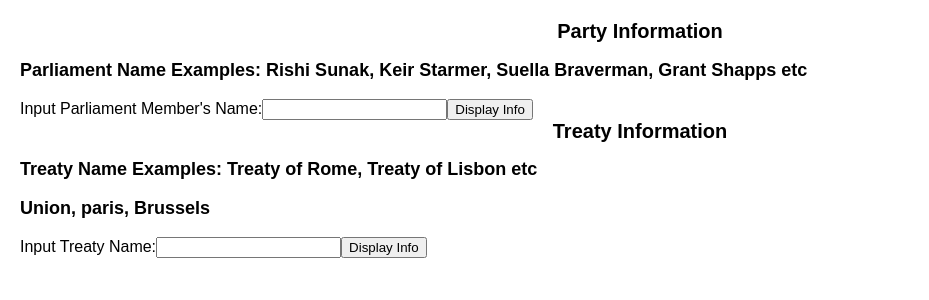
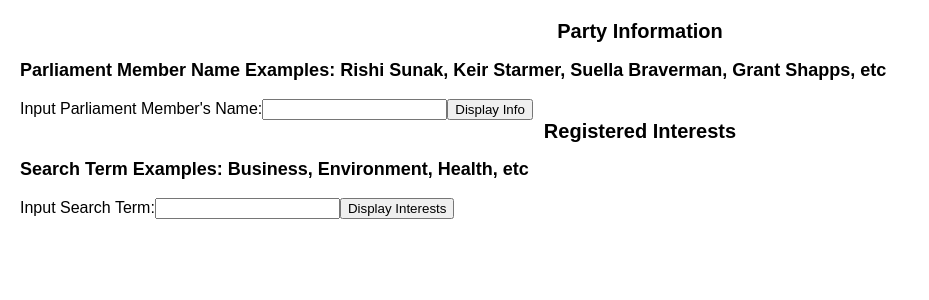
Before and after one commit to Kazi27/API-app, a React (Create React App) app in the folder src/: page /parliament in a window 1280 px wide. Shown: the top 300 px of the page, without its empty margins (0-929 px from the left). Built offline with nearby package versions, Linux system fonts and the light colour scheme.

Commit message:
wokring code

```diff
--- a/src/Parliament.js
+++ b/src/Parliament.js
@@ -1,7 +1,7 @@
 import React, { useState } from 'react';
 
 const Parliament = () => {
-  // State hooks for party member data
+  // State hooks for member data
   const [memberName, setMemberName] = useState('');
   const [fullMemberName, setFullMemberName] = useState(null);
   const [partyInfo, setPartyInfo] = useState(null);
@@ -12,37 +12,13 @@
   const [membershipStatus, setMembershipStatus] = useState(null);
   const [error, setError] = useState(null);
 
-  // State hooks for treaty data
-  const [treatyName, setTreatyName] = useState('');
-  const [treatyId, setTreatyId] = useState(null);
-  const [treatyTitle, setTreatyTitle] = useState(null);
-  const [treatyError, setTreatyError] = useState(null);
+  // State hooks for registered interests data
+  const [searchTerm, setSearchTerm] = useState('');
+  const [interests, setInterests] = useState([]);
+  const [interestsError, setInterestsError] = useState(null);
 
-  // Function to fetch treaty data from an API
-  const fetchTreatyData = async (treaty) => {
-    try {
-      const response = await fetch(`https://treaties-api.parliament.uk/api/Treaty?SearchText=${encodeURIComponent(treaty)}`);
-      const data = await response.json();
-      console.log(data); // Log the response for debugging
-
-      if (data.items && data.items.length > 0) {
-        // Assuming we are interested in the first treaty found
-        const treatyData = data.items[0].value;
-        setTreatyId(treatyData.id);
-        setTreatyTitle(treatyData.name);
-        // ... set other state variables as needed
-      } else {
-        setTreatyError('Treaty information not found.');
-      }
-    } catch (e) {
-      setTreatyError('Failed to fetch treaty information.');
-      console.error(e);
-    }
-  };
-
-
-  // Function to fetch party member data from an API
-  const fetchPartyData = async (name) => {
+  // Function to fetch member data from an API
+  const fetchMemberData = async (name) => {
     try {
       const response = await fetch(`https://members-api.parliament.uk/api/Members/Search?Name=${encodeURIComponent(name)}&skip=0&take=20`);
       const data = await response.json();
@@ -65,21 +41,38 @@
     }
   };
 
-  // Function to handle party member form submission
-  const handleSubmit = (event) => {
+  // Function to fetch registered interests data from an API
+  const fetchInterestsData = async (term) => {
+    try {
+      const response = await fetch(`https://members-api.parliament.uk/api/LordsInterests/Register?searchTerm=${encodeURIComponent(term)}`);
+      const data = await response.json();
+
+      if (data.items) {
+        setInterests(data.items);
+      } else {
+        setInterestsError('No interests found for the specified search term.');
+      }
+    } catch (e) {
+      setInterestsError('Failed to fetch interests information.');
+      console.error(e);
+    }
+  };
+
+  // Function to handle member form submission
+  const handleMemberSubmit = (event) => {
     event.preventDefault();
     resetMemberInfo();
-    fetchPartyData(memberName);
+    fetchMemberData(memberName);
   };
 
-  // Function to handle treaty form submission
-  const handleSubmitTreaty = (event) => {
+  // Function to handle registered interests form submission
+  const handleInterestsSubmit = (event) => {
     event.preventDefault();
-    resetTreatyInfo();
-    fetchTreatyData(treatyName);
+    resetInterestsInfo();
+    fetchInterestsData(searchTerm);
   };
 
-  // Function to reset party member info states
+  // Function to reset member info states
   const resetMemberInfo = () => {
     setFullMemberName(null);
     setPartyInfo(null);
@@ -91,11 +84,10 @@
     setError(null);
   };
 
-  // Function to reset treaty info states
-  const resetTreatyInfo = () => {
-    setTreatyId(null);
-    setTreatyTitle(null);
-    setTreatyError(null);
+  // Function to reset registered interests states
+  const resetInterestsInfo = () => {
+    setInterests([]);
+    setInterestsError(null);
   };
 
   // Function to update memberName state when user input changes
@@ -103,16 +95,16 @@
     setMemberName(event.target.value);
   };
 
-  // Function to update treatyName state when user input changes
-  const handleTreatyNameChange = (event) => {
-    setTreatyName(event.target.value);
+  // Function to update searchTerm state when user input changes
+  const handleSearchTermChange = (event) => {
+    setSearchTerm(event.target.value);
   };
 
   return (
     <div>
       <h2>Party Information</h2>
-      <h3>Parliament Name Examples: Rishi Sunak, Keir Starmer, Suella Braverman, Grant Shapps etc</h3>
-      <form onSubmit={handleSubmit}>
+      <h3>Parliament Member Name Examples: Rishi Sunak, Keir Starmer, Suella Braverman, Grant Shapps, etc</h3>
+      <form onSubmit={handleMemberSubmit}>
         <label>
           Input Parliament Member's Name:
           <input
@@ -133,25 +125,33 @@
       {membershipEnd && <p>Membership End: {membershipEnd}</p>}
       {membershipStatus && <p>Membership Status: {membershipStatus}</p>}
 
-      <h2>Treaty Information</h2>
-      <h3>Treaty Name Examples: Treaty of Rome, Treaty of Lisbon etc</h3>
-      <h3>Union, paris, Brussels</h3>
-
-      <form onSubmit={handleSubmitTreaty}>
+      <h2>Registered Interests</h2>
+      <h3>Search Term Examples: Business, Environment, Health, etc</h3>
+      <form onSubmit={handleInterestsSubmit}>
         <label>
-          Input Treaty Name:
+          Input Search Term:
           <input
             type="text"
-            value={treatyName}
-            onChange={handleTreatyNameChange}
+            value={searchTerm}
+            onChange={handleSearchTermChange}
           />
         </label>
-        <button type="submit">Display Info</button>
+        <button type="submit">Display Interests</button>
       </form>
 
-      {treatyError && <p>Error: {treatyError}</p>}
-      {treatyId && <p>Treaty ID: {treatyId}</p>}
-      {treatyTitle && <p>Treaty Title: {treatyTitle}</p>}
+      {interestsError && <p>Error: {interestsError}</p>}
+
+{interests.length > 0 && (
+  <div>
+    <p>Registered Interests:</p>
+    <ul>
+      {interests.map((interest, index) => (
+        <li key={index}>{interest.value.member.nameFullTitle}</li>
+      ))}
+    </ul>
+  </div>
+)}
+
     </div>
   );
 };
```
